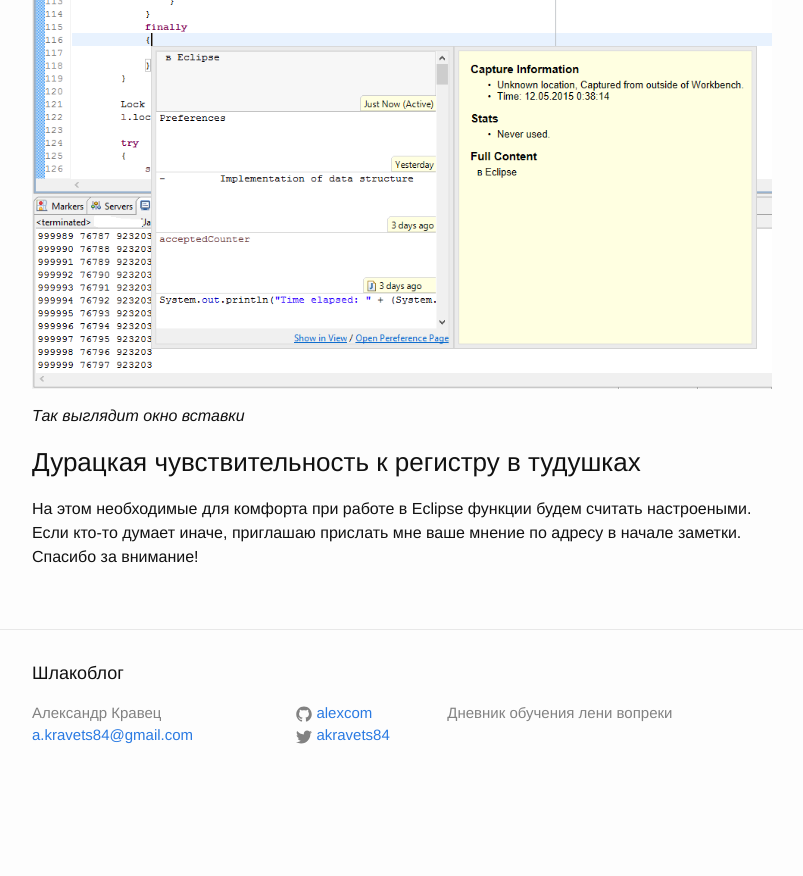
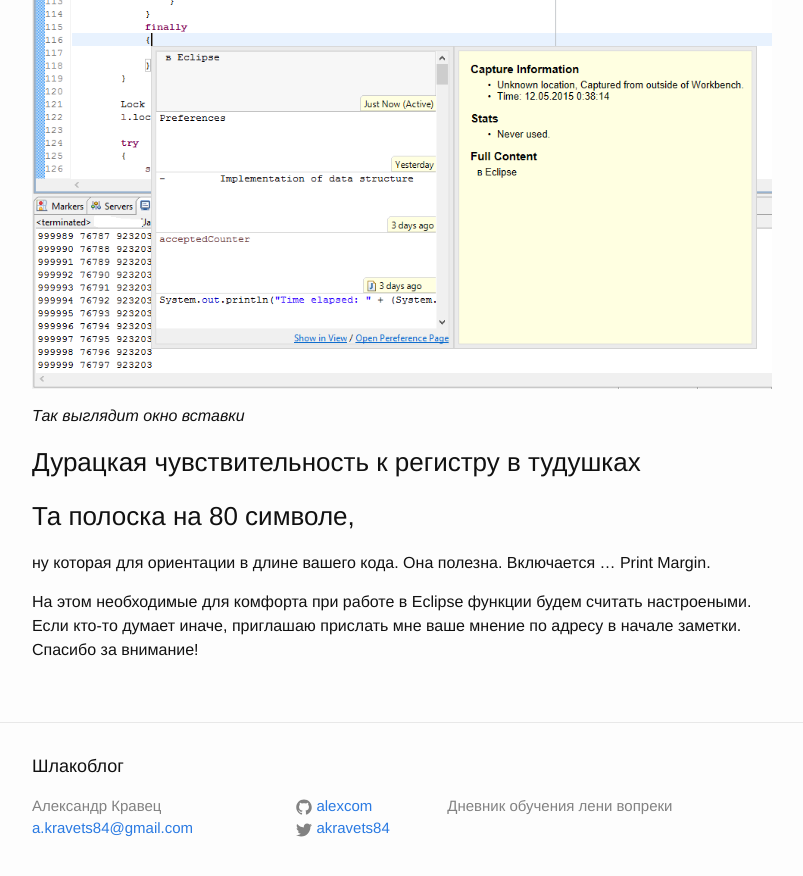
Before and after one commit to alexcom/alexcom.github.io, a Jekyll site: the page built from _posts/2015-05-06-idea-to-eclipse-migration.md, in a window 1280 px wide and 900 px high, scrolled down 2350 px. Shown: the top 876 px of the window, without its empty margins (238-1041 px from the left). Built offline with Jekyll 4.4.1, drawn with Linux system fonts in a browser that asks for light colours; before the commit the page ends 3157 px from its top, so only the background shows below that.

Commit message:
Update 2015-05-06-idea-to-eclipse-migration.md

```diff
--- a/_posts/2015-05-06-idea-to-eclipse-migration.md
+++ b/_posts/2015-05-06-idea-to-eclipse-migration.md
@@ -37,6 +37,10 @@
 
 ###Дурацкая чувствительность к регистру в тудушках
 
+
+###Та полоска на 80 символе,
+ ну которая для ориентации в длине вашего кода. Она полезна. Включается ... Print Margin.
+
 На этом необходимые для комфорта при работе в Eclipse функции будем считать настроеными. Если кто-то думает иначе, приглашаю прислать мне ваше мнение по адресу в начале заметки. Спасибо за внимание!
 
 
```
